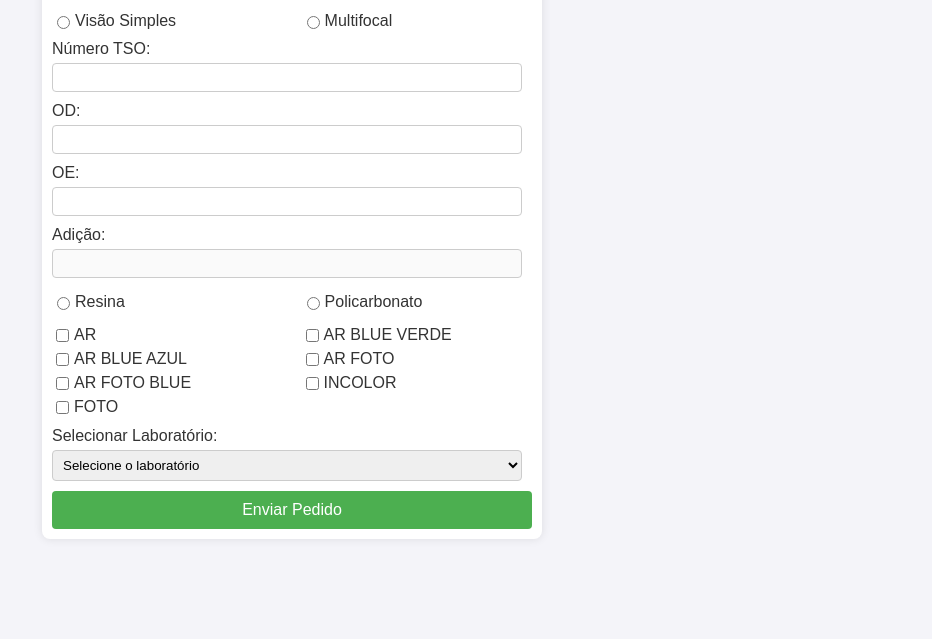
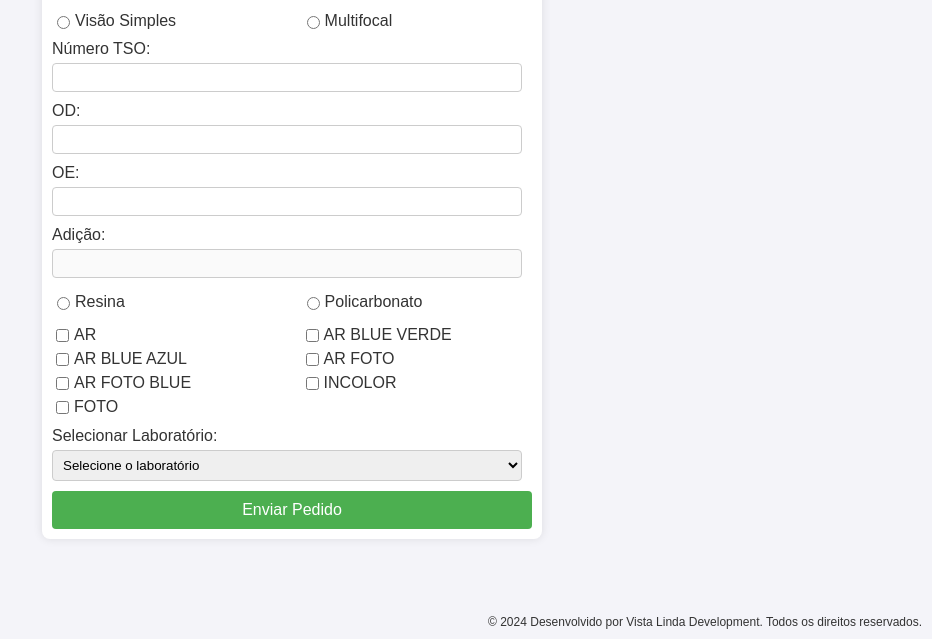
Before and after one commit to iagocamuzzi/oticavistalinda, a plain HTML site: page index.html in a window 1280 px wide. Shown: the part 161-800 px from the top of the page, without its empty margins (348-1280 px from the left). Drawn offline with Linux system fonts and the light colour scheme.

Commit message:
Update index.html

```diff
--- a/index.html
+++ b/index.html
@@ -11,6 +11,7 @@
             margin: 0;
             padding: 0;
             display: flex;
+            flex-direction: column;
             justify-content: center;
             align-items: center;
             height: 100vh;
@@ -24,6 +25,8 @@
             box-shadow: 0 0 10px rgba(0, 0, 0, 0.1);
             border-radius: 8px;
             box-sizing: border-box;
+            overflow-y: auto;
+            max-height: 90vh;
         }
         h1 {
             text-align: center;
@@ -79,6 +82,13 @@
             color: green;
             margin-top: 10px;
             display: none;
+        }
+        footer {
+            position: absolute;
+            bottom: 10px;
+            right: 10px;
+            font-size: 12px;
+            color: #333;
         }
     </style>
 </head>
@@ -165,7 +175,9 @@
             Pedido enviado com sucesso!
         </div>
     </div>
-
+    <footer>
+        &copy; 2024 Desenvolvido por Vista Linda Development. Todos os direitos reservados.
+    </footer>
     <script>
         const labPhones = {
             "ARTLENTES": "5527996926215", // Número do WhatsApp do ARTLENTES
```
